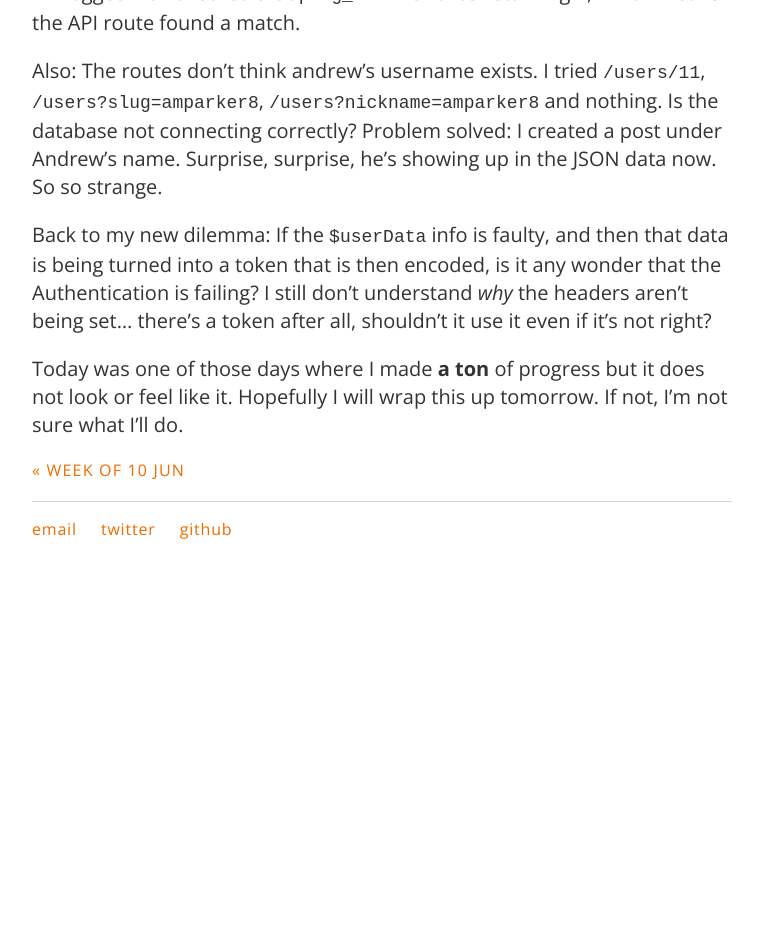
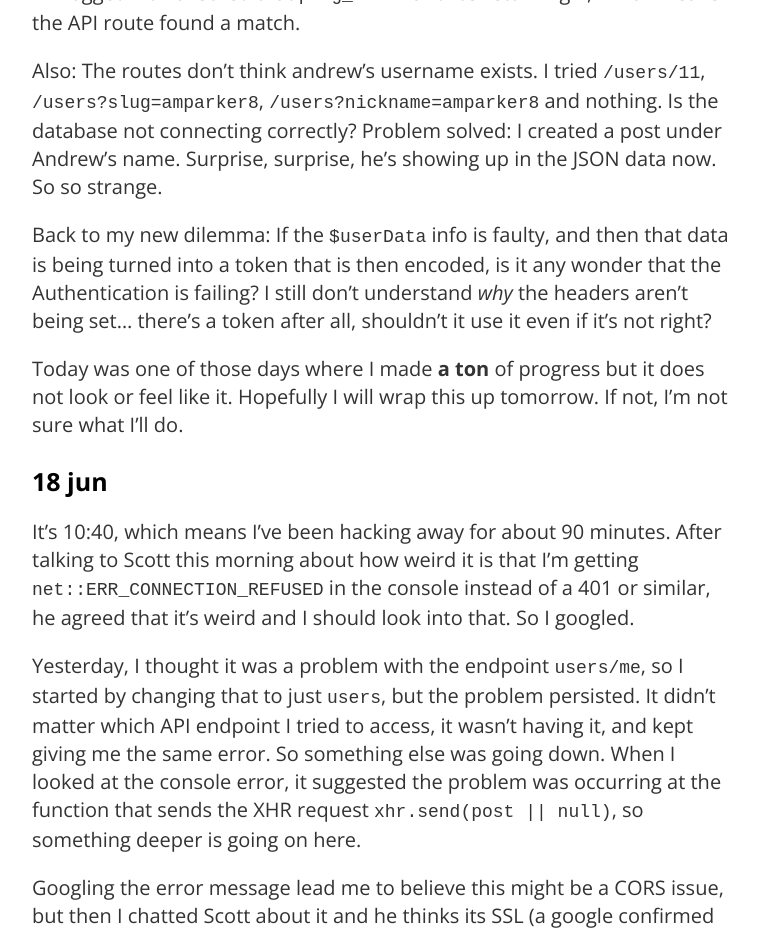
Before and after one commit to carylwyatt/carylwyatt.github.io, a Jekyll site: the page built from _posts/2019-06-17-week-of-17-jun.md, in a window 1280 px wide and 1400 px high, scrolled down 3923 px. Shown: the top 933 px of the window, without its empty margins (258-1021 px from the left). Built offline with Jekyll 4.4.1, drawn with Linux system fonts in a browser that asks for light colours; emoji names are drawn with the system emoji font; before the commit the page ends 4503 px from its top, so only the background shows below that; some of the changed text lies outside the part shown.

Commit message:
image working?

```diff
--- a/_posts/2019-06-17-week-of-17-jun.md
+++ b/_posts/2019-06-17-week-of-17-jun.md
@@ -83,3 +83,15 @@ Also: The routes don't think andrew's username exists. I tried `/users/11`, `/us
 Back to my new dilemma: If the `$userData` info is faulty, and then that data is being turned into a token that is then encoded, is it any wonder that the Authentication is failing? I still don't understand *why* the headers aren't being set... there's a token after all, shouldn't it use it even if it's not right?
 
 Today was one of those days where I made **a ton** of progress but it does not look or feel like it. Hopefully I will wrap this up tomorrow. If not, I'm not sure what I'll do.
+
+### 18 jun
+
+It's 10:40, which means I've been hacking away for about 90 minutes. After talking to Scott this morning about how weird it is that I'm getting `net::ERR_CONNECTION_REFUSED` in the console instead of a 401 or similar, he agreed that it's weird and I should look into that. So I googled.
+
+Yesterday, I thought it was a problem with the endpoint `users/me`, so I started by changing that to just `users`, but the problem persisted. It didn't matter which API endpoint I tried to access, it wasn't having it, and kept giving me the same error. So something else was going down. When I looked at the console error, it suggested the problem was occurring at the function that sends the XHR request `xhr.send(post || null)`, so something deeper is going on here.
+
+Googling the error message lead me to believe this might be a CORS issue, but then I chatted Scott about it and he thinks its SSL (a google confirmed this is probably the case):
+
+![chat with scott about http vs https error](https://github.com/carylwyatt/carylwyatt.github.io/blob/master/img/ssl.png)
+
+Boooooo. So now I get to figure out how to add an SSL certificate to my docker container? Or localhost? WHYYYYY :weary:
```
